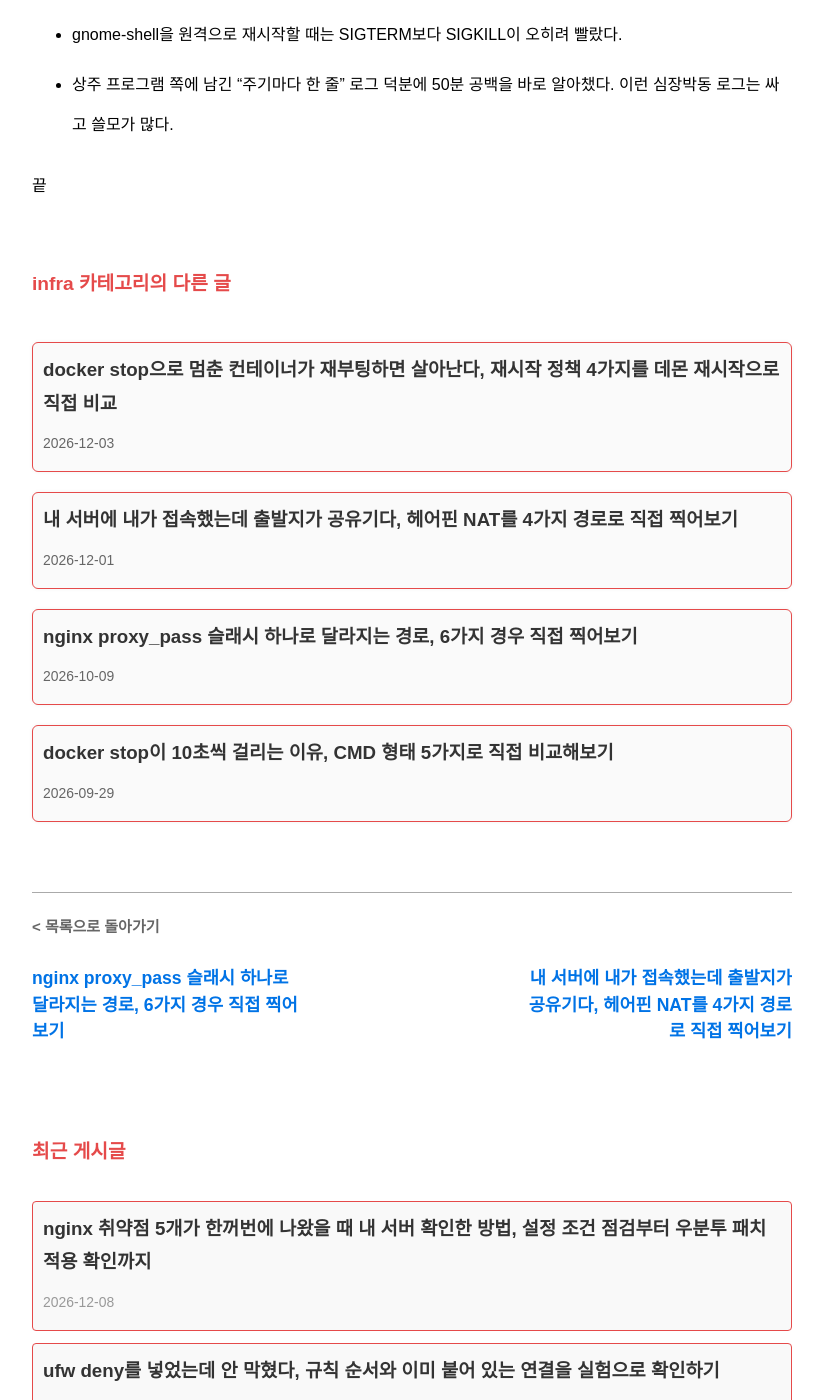
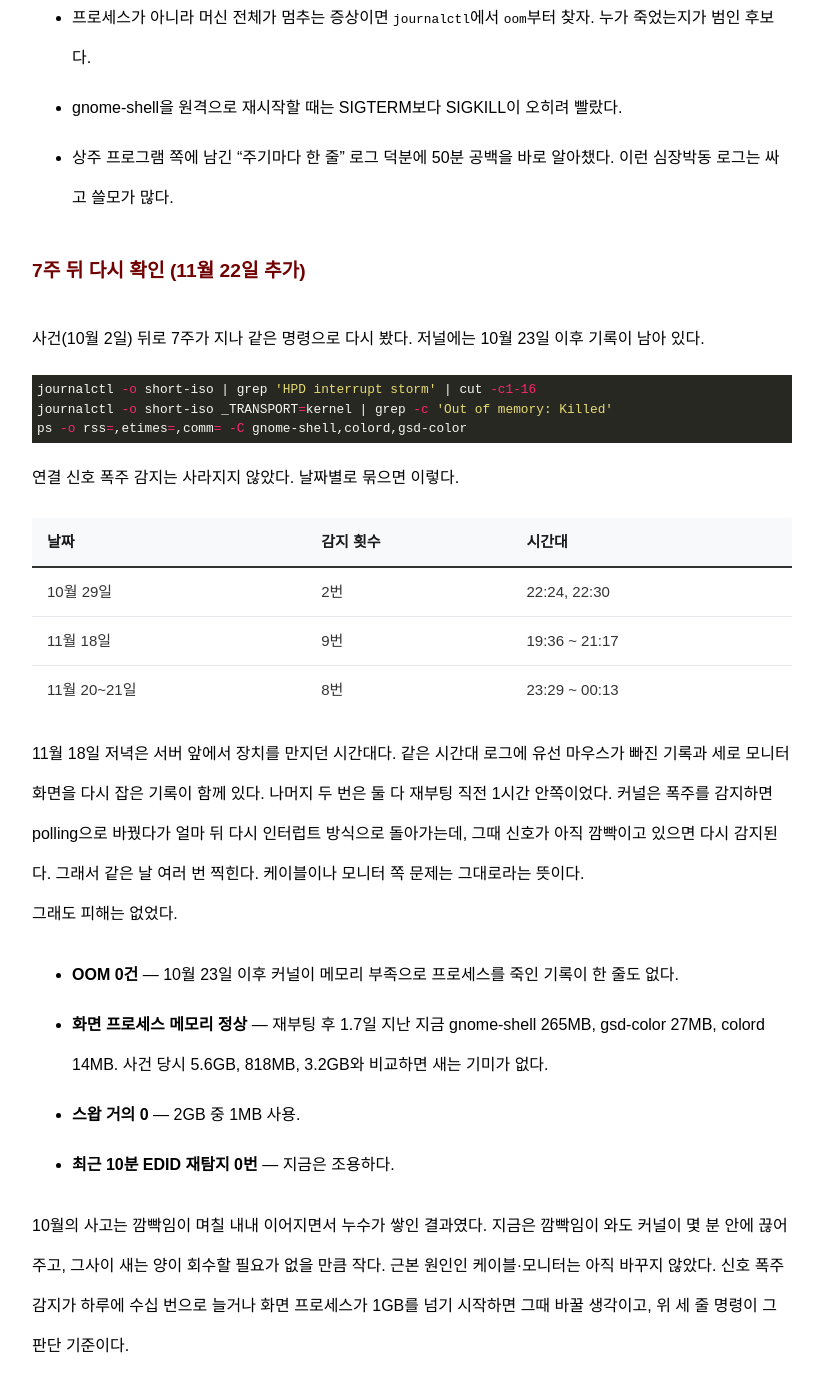
Before and after one commit to nokkiwa/nokkiwa.github.io, a Jekyll site: the page built from _posts/infra/2026-11-09-hdmi-hotplug-oom-linux.md, in a window 1280 px wide and 1400 px high, scrolled down 3262 px. Shown: the whole window, without its empty margins (228-1051 px from the left). Built offline with Jekyll 4.4.1, drawn with Linux system fonts in a browser that asks for light colours; some web fonts are replaced; some of the changed text lies outside the part shown.

Commit message:
HDMI OOM 글 보강: 7주 뒤 재확인(신호 폭주 감지 19회, OOM 0건, 메모리 정상)
Co-Authored-By: Claude Opus 5.5 <noreply@anthropic.com>
Claude-Session: https://claude.ai/code/session_011Ar4cgkXXe9NW17nRLwYrZ

````diff
--- a/_posts/infra/2026-11-09-hdmi-hotplug-oom-linux.md
+++ b/_posts/infra/2026-11-09-hdmi-hotplug-oom-linux.md
@@ -4,11 +4,12 @@ layout: post
 title: 모니터 케이블 하나 때문에 리눅스 머신이 50분 멈췄다, HDMI 연결 신호와 OOM
 date: 2026-11-09 09:00:00 +0900
 category: infra
+last_modified_at: 2026-11-22 19:00:00 +0900
 ---
 
 집에서 24시간 켜두는 우분투 머신이 있다. 개인 프로젝트 몇 개가 상주로 돌고, 그중 하나는 60초마다 로그를 남긴다. 어느 날 아침 그 로그에 **새벽 4시 2분부터 4시 51분까지 50분 동안 아무 기록이 없었다.** 프로세스가 죽은 것도 아니고, 4시 51분부터는 아무 일 없었다는 듯 다시 찍혀 있었다.
 
-### 1. 무슨 일이 있었나
+## 무슨 일이 있었나
 
 `journalctl`로 그 시간대를 보니 답이 있었다.
 
@@ -93,11 +94,38 @@ journalctl --since "-10 min" | grep -c 'EDID'
 ps -o rss=,comm= -C gnome-shell,colord,gsd-color
 ```
 
-### 정리
+## 정리
 
 - 서버처럼 쓰는 머신에 모니터를 꽂아뒀다면 **화면 쪽도 장애 원인이 될 수 있다.** 이번엔 케이블·모니터의 연결 신호 문제가 메모리 누수로 이어졌다.
 - 프로세스가 아니라 머신 전체가 멈추는 증상이면 `journalctl`에서 `oom`부터 찾자. 누가 죽었는지가 범인 후보다.
 - gnome-shell을 원격으로 재시작할 때는 SIGTERM보다 SIGKILL이 오히려 빨랐다.
 - 상주 프로그램 쪽에 남긴 "주기마다 한 줄" 로그 덕분에 50분 공백을 바로 알아챘다. 이런 심장박동 로그는 싸고 쓸모가 많다.
 
-끝
+## 7주 뒤 다시 확인 (11월 22일 추가)
+
+사건(10월 2일) 뒤로 7주가 지나 같은 명령으로 다시 봤다. 저널에는 10월 23일 이후 기록이 남아 있다.
+
+```bash
+journalctl -o short-iso | grep 'HPD interrupt storm' | cut -c1-16
+journalctl -o short-iso _TRANSPORT=kernel | grep -c 'Out of memory: Killed'
+ps -o rss=,etimes=,comm= -C gnome-shell,colord,gsd-color
+```
+
+연결 신호 폭주 감지는 사라지지 않았다. 날짜별로 묶으면 이렇다.
+
+| 날짜 | 감지 횟수 | 시간대 |
+|---|---|---|
+| 10월 29일 | 2번 | 22:24, 22:30 |
+| 11월 18일 | 9번 | 19:36 ~ 21:17 |
+| 11월 20~21일 | 8번 | 23:29 ~ 00:13 |
+
+11월 18일 저녁은 서버 앞에서 장치를 만지던 시간대다. 같은 시간대 로그에 유선 마우스가 빠진 기록과 세로 모니터 화면을 다시 잡은 기록이 함께 있다. 나머지 두 번은 둘 다 재부팅 직전 1시간 안쪽이었다. 커널은 폭주를 감지하면 polling으로 바꿨다가 얼마 뒤 다시 인터럽트 방식으로 돌아가는데, 그때 신호가 아직 깜빡이고 있으면 다시 감지된다. 그래서 같은 날 여러 번 찍힌다. 케이블이나 모니터 쪽 문제는 그대로라는 뜻이다.
+
+그래도 피해는 없었다.
+
+- **OOM 0건** — 10월 23일 이후 커널이 메모리 부족으로 프로세스를 죽인 기록이 한 줄도 없다.
+- **화면 프로세스 메모리 정상** — 재부팅 후 1.7일 지난 지금 gnome-shell 265MB, gsd-color 27MB, colord 14MB. 사건 당시 5.6GB, 818MB, 3.2GB와 비교하면 새는 기미가 없다.
+- **스왑 거의 0** — 2GB 중 1MB 사용.
+- **최근 10분 EDID 재탐지 0번** — 지금은 조용하다.
+
+10월의 사고는 깜빡임이 며칠 내내 이어지면서 누수가 쌓인 결과였다. 지금은 깜빡임이 와도 커널이 몇 분 안에 끊어 주고, 그사이 새는 양이 회수할 필요가 없을 만큼 작다. 근본 원인인 케이블·모니터는 아직 바꾸지 않았다. 신호 폭주 감지가 하루에 수십 번으로 늘거나 화면 프로세스가 1GB를 넘기 시작하면 그때 바꿀 생각이고, 위 세 줄 명령이 그 판단 기준이다.
````
Also changed, not shown: other parts of _posts/infra/2026-11-09-hdmi-hotplug-oom-linux.md (+4 -4 lines).
